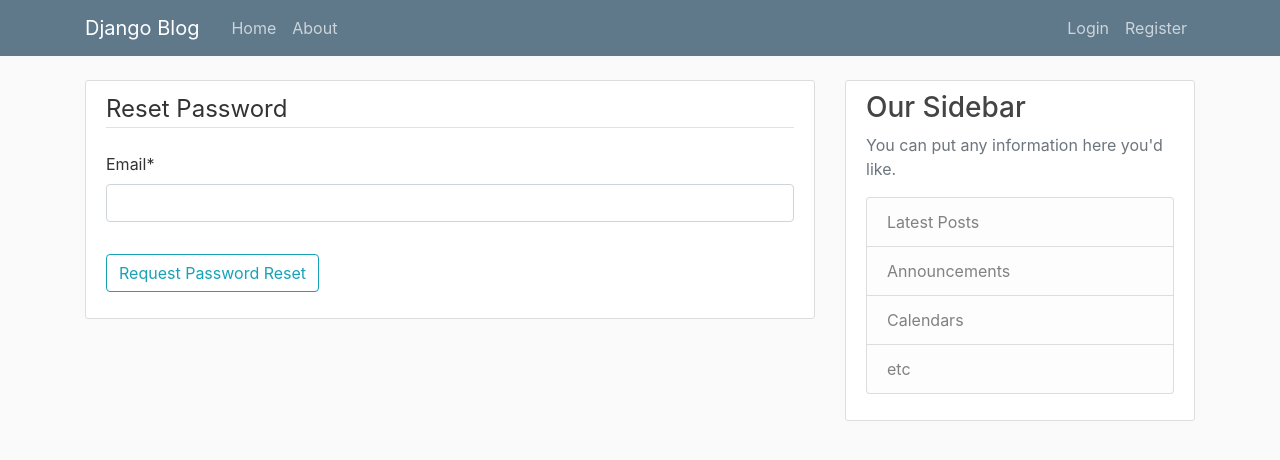
After one commit to AsherKingpin/django-blog-learning, a Django app: page /password-reset/ in a window 1280 px wide. The commit adds this page. Shown: the top 460 px of the page. Run offline with Django 5.2, Linux system fonts and the light colour scheme; some libraries are stand-ins or nearby versions.

Commit message:
Added Password Reset Feature

```diff
--- a/django_project/urls.py
+++ b/django_project/urls.py
@@ -23,10 +23,14 @@ from django.conf.urls.static import static
 
 urlpatterns = [
     path('admin/', admin.site.urls),
-    path('register/', user_views.register, name = 'register'),
-    path('profile/', user_views.profile, name = 'profile'),
-    path('login/', auth_views.LoginView.as_view(template_name = 'users/login.html'), name = 'login'),
-    path('logout/', auth_views.LogoutView.as_view(template_name = 'users/logout.html'), name = 'logout'),
+    path('register/', user_views.register, name='register'),
+    path('profile/', user_views.profile, name='profile'),
+    path('login/', auth_views.LoginView.as_view(template_name='users/login.html'), name='login'),
+    path('logout/', auth_views.LogoutView.as_view(template_name='users/logout.html'), name='logout'),
+    path('password-reset/',auth_views.PasswordResetView.as_view(template_name='users/password_reset.html'),name='password_reset'),
+    path('password-reset/done/',auth_views.PasswordResetDoneView.as_view(template_name='users/password_reset_done.html'),name='password_reset_done'),
+    path('password-reset-confirm/<uidb64>/<token>/',auth_views.PasswordResetConfirmView.as_view(template_name='users/password_reset_confirm.html'),name='password_reset_confirm'),
+    path('password-reset-complete/',auth_views.PasswordResetCompleteView.as_view(template_name='users/password_reset_complete.html'),name='password_reset_complete'),
     path('', include('blog.urls')),
 ]
 
--- a/users/templates/users/login.html
+++ b/users/templates/users/login.html
@@ -10,6 +10,9 @@
             </fieldset>
             <div class="form-group">
                 <button class="btn btn-outline-info" type="submit">Sign In</button>
+                <small class="text-muted ml-2">
+                    <a href="{% url 'password_reset' %}">Forgot Password?</a>
+                </small>
             </div>
         </form>
         <div class="border-top pt-3">
--- /dev/null
+++ b/users/templates/users/password_reset.html
@@ -0,0 +1,16 @@
+{% extends "blog/base.html" %}
+{% load crispy_forms_tags %}
+{% block content %}
+    <div class="content-section">
+        <form method="POST">
+            {% csrf_token %}
+            <fieldset class="form-group">
+                <legend class="border-bottom mb-4">Reset Password</legend>
+                {{ form|crispy }}
+            </fieldset>
+            <div class="form-group">
+                <button class="btn btn-outline-info" type="submit">Request Password Reset</button>
+            </div>
+        </form>
+    </div>
+{% endblock content %}
--- /dev/null
+++ b/users/templates/users/password_reset_done.html
@@ -0,0 +1,6 @@
+{% extends "blog/base.html" %}
+{% block content %}
+        <div class = 'alert alert-info'>
+                An email has been sent to your account with instructions.
+        </div>
+{% endblock content %}
```
Also changed, not shown: django_project/settings.py (+11 -0 lines), users/templates/users/password_reset_complete.html (added, +7 -0 lines), users/templates/users/password_reset_confirm.html (added, +16 -0 lines).
